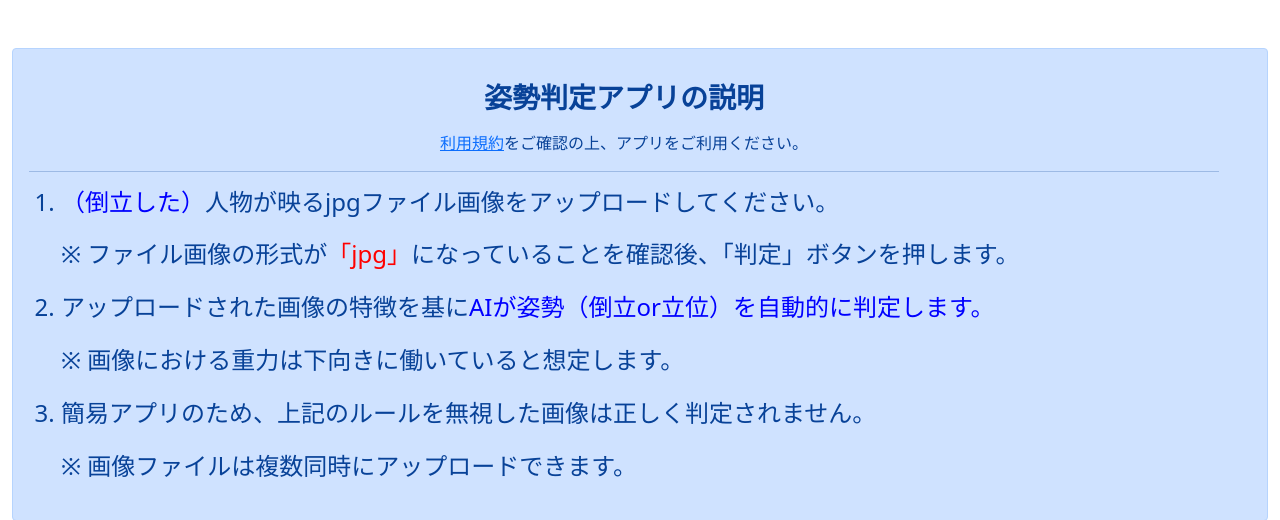
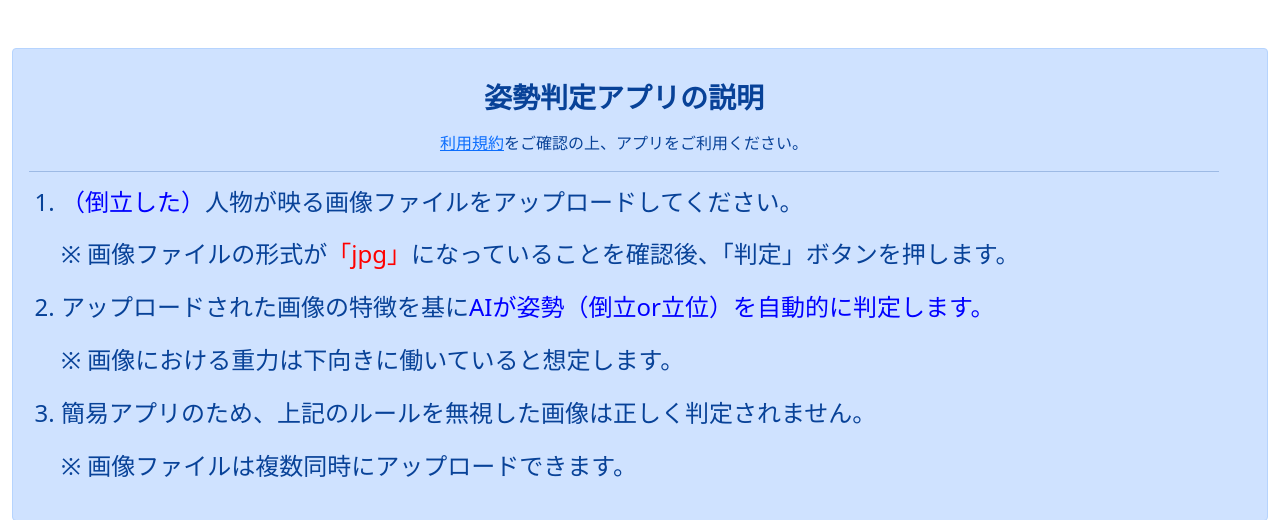
Before and after one commit to ai-coach-eiji/handstand-v2, a Django app: page / in a window 1280 px wide. Shown: the top 520 px of the page. Run offline with Django 3.2, Linux system fonts and the light colour scheme.

Commit message:
indexの文章を修正

```diff
--- a/pose_estimation/templates/pose_estimation/index.html
+++ b/pose_estimation/templates/pose_estimation/index.html
@@ -11,8 +11,8 @@
                 <hr>
                 <h4>
                     <ol>
-                        <li style="margin-bottom:1em;" align="left"><font color=blue>（倒立した）</font>人物が映るjpgファイル画像をアップロードしてください。</li>
-                        <p style="margin-bottom:1em;" align="left">※ ファイル画像の形式が<font color=red>「jpg」</font>になっていることを確認後、「判定」ボタンを押します。</p>
+                        <li style="margin-bottom:1em;" align="left"><font color=blue>（倒立した）</font>人物が映る画像ファイルをアップロードしてください。</li>
+                        <p style="margin-bottom:1em;" align="left">※ 画像ファイルの形式が<font color=red>「jpg」</font>になっていることを確認後、「判定」ボタンを押します。</p>
                         <li style="margin-bottom:1em;" align="left">アップロードされた画像の特徴を基に<font color=blue>AIが姿勢（倒立or立位）を自動的に判定します。</font></li>
                         <p style="margin-bottom:1em;" align="left">※ 画像における重力は下向きに働いていると想定します。</p>
                         <li style="margin-bottom:1em;" align="left">簡易アプリのため、上記のルールを無視した画像は正しく判定されません。</li>
```
